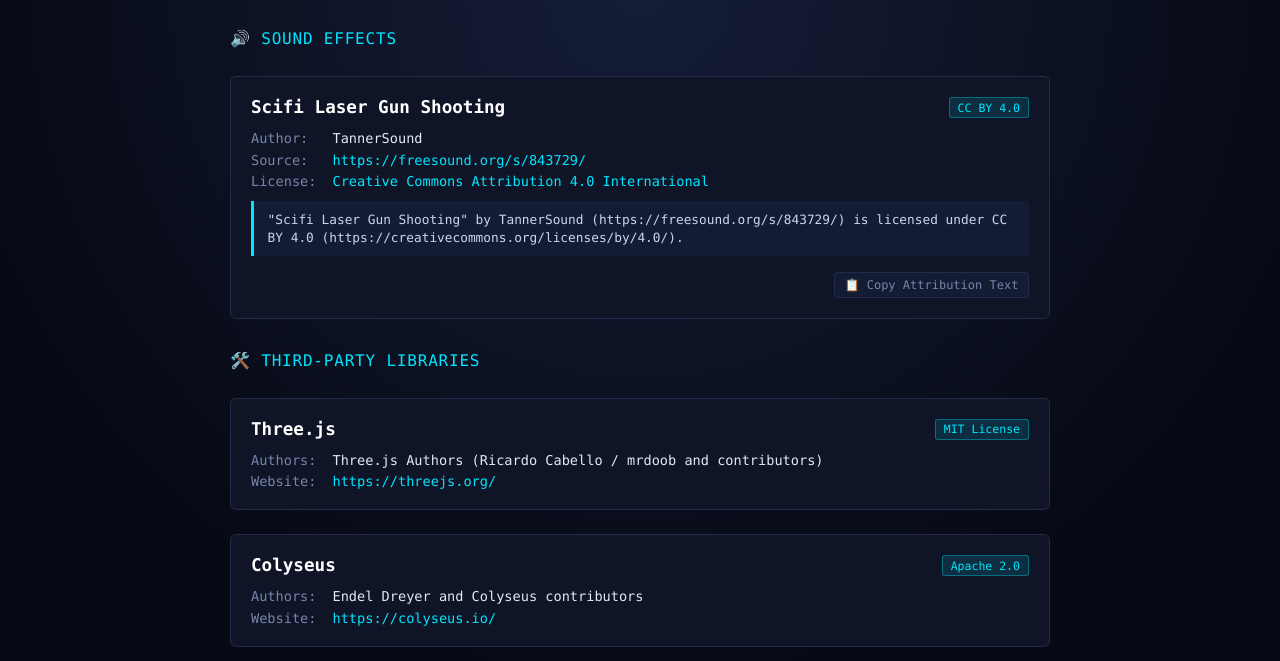
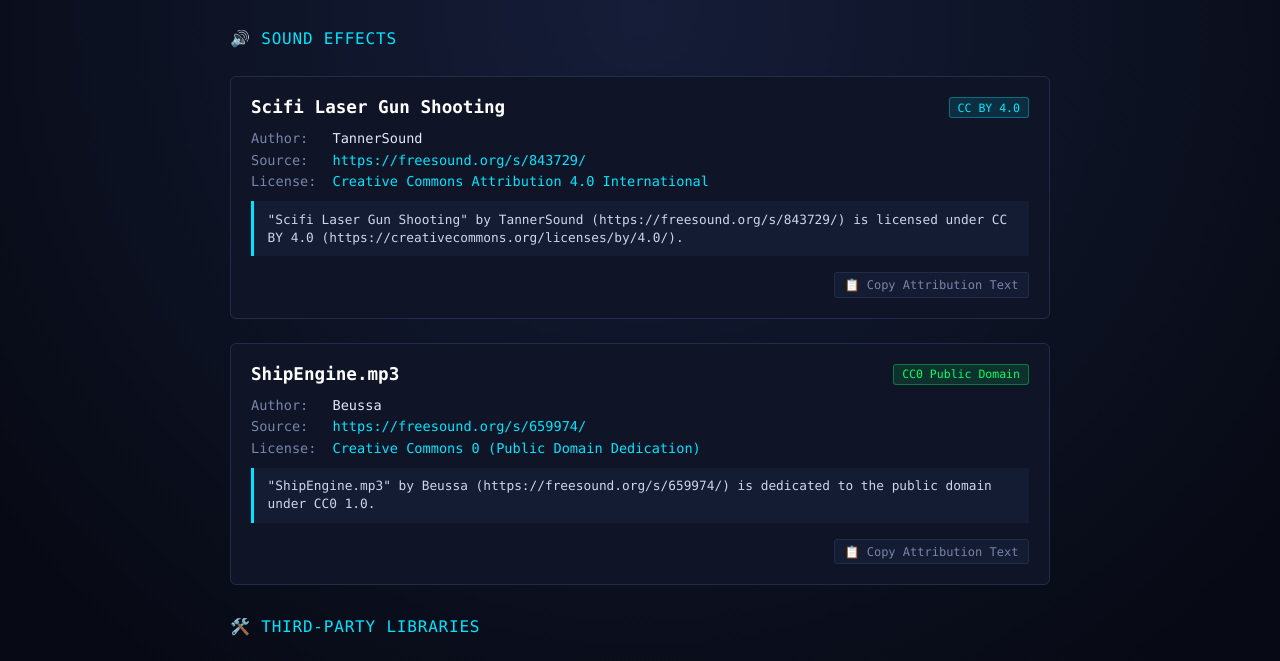
Before and after one commit to jordan-anansi/3dSpaceship, a website: page public/attributions.html in a window 1280 px wide. Shown: the part 96-757 px from the top of the page. Drawn offline with Linux system fonts and the light colour scheme.

Commit message:
Add ShipEngine.mp3 attribution (Beussa, CC0)

```diff
--- a/public/attributions.html
+++ b/public/attributions.html
@@ -259,6 +259,30 @@
       </div>
     </div>
 
+    <div class="attrib-card">
+      <div class="card-header">
+        <div class="sound-title">ShipEngine.mp3</div>
+        <span class="badge" style="background: rgba(0, 255, 102, 0.12); border-color: rgba(0, 255, 102, 0.35); color: var(--neon-green);">CC0 Public Domain</span>
+      </div>
+
+      <div class="meta-list">
+        <span class="meta-label">Author:</span>
+        <span class="meta-val">Beussa</span>
+
+        <span class="meta-label">Source:</span>
+        <span class="meta-val"><a href="https://freesound.org/s/659974/" target="_blank" rel="noopener noreferrer">https://freesound.org/s/659974/</a></span>
+
+        <span class="meta-label">License:</span>
+        <span class="meta-val"><a href="https://creativecommons.org/publicdomain/zero/1.0/" target="_blank" rel="noopener noreferrer">Creative Commons 0 (Public Domain Dedication)</a></span>
+      </div>
+
+      <div class="quote-box" id="citation-2">"ShipEngine.mp3" by Beussa (https://freesound.org/s/659974/) is dedicated to the public domain under CC0 1.0.</div>
+
+      <div class="actions-row">
+        <button class="copy-btn" onclick="copyCitation('citation-2', this)">📋 Copy Attribution Text</button>
+      </div>
+    </div>
+
     <div class="section-title">🛠️ Third-Party Libraries</div>
 
     <div class="attrib-card">
```
Also changed, not shown: ATTRIBUTIONS.md (+8 -0 lines).
